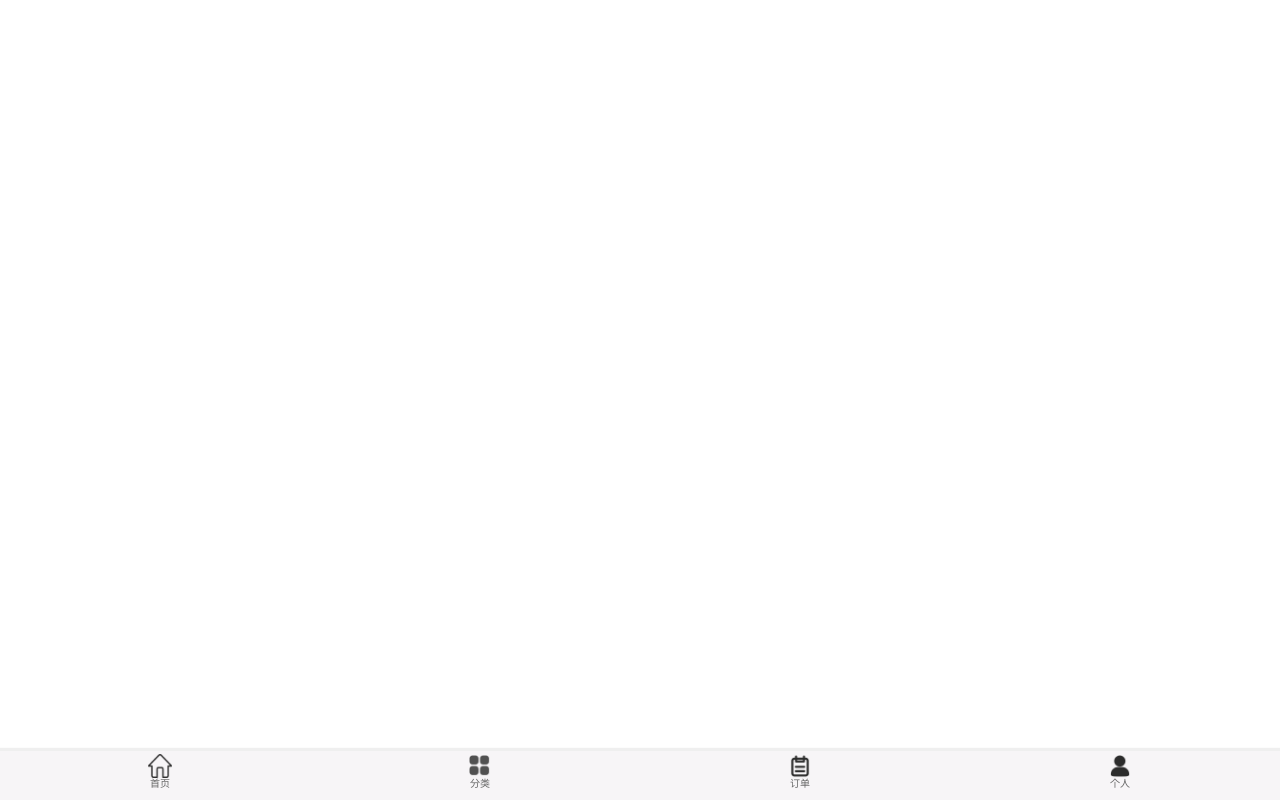
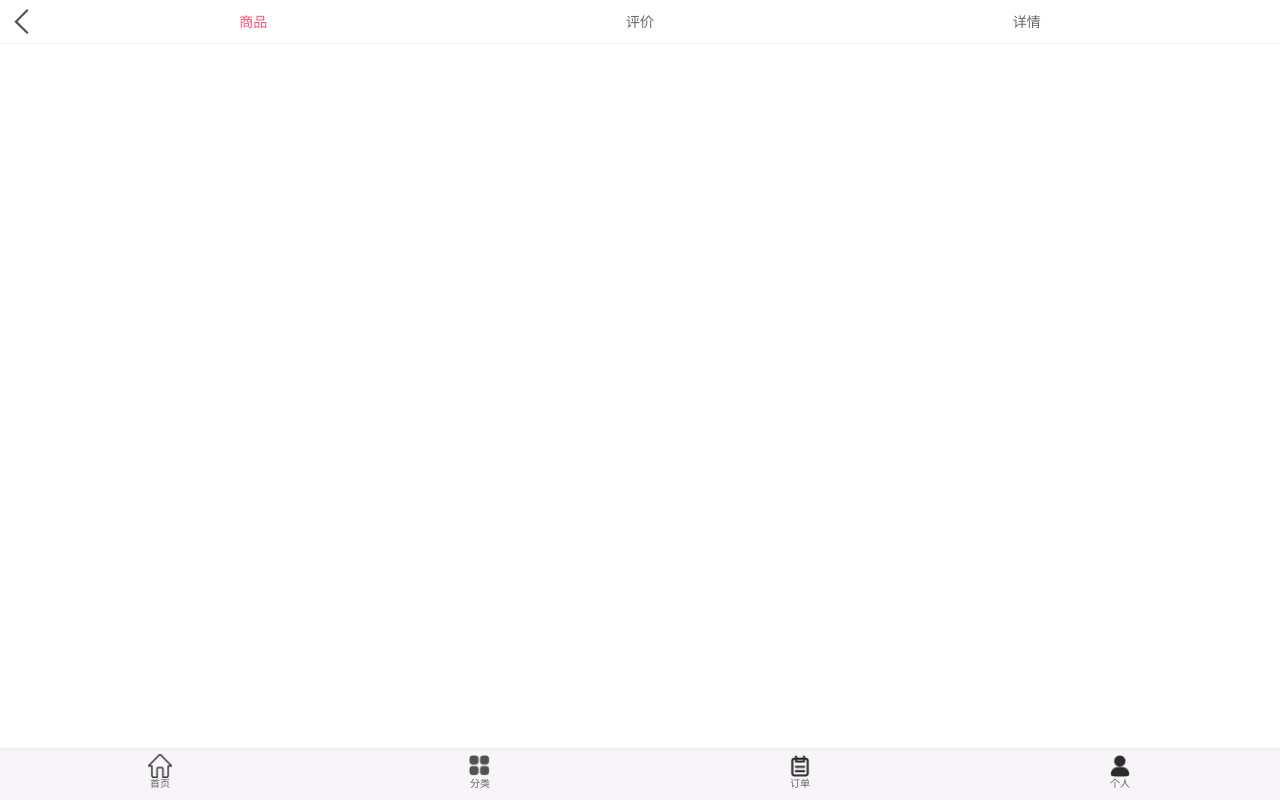
Before and after one commit to guoxiaowen-hub/easylife, a Vue app: page /detail/1 in a window 1280 px wide. Before the commit this address had no page. Built offline with nearby package versions, Linux system fonts and the light colour scheme.

Commit message:
导航栏更新,详情页开始更新

```diff
--- a/src/components/common/navbar/NavBar.vue
+++ b/src/components/common/navbar/NavBar.vue
@@ -14,7 +14,7 @@
 
 <script>
   export default {
-    name: "NavBar"
+    name: "NavBar",
   }
 </script>
 
@@ -28,12 +28,10 @@
   .left,
   .right{
     width: 60px;
-    background-color: #ff5777;
   }
 
   .center {
     flex: 1;
-    background-color: #ff5777;
     text-align: center;
   }
 </style>
--- a/src/components/content/goods/GoodsListItem.vue
+++ b/src/components/content/goods/GoodsListItem.vue
@@ -1,5 +1,5 @@
 <template>
-  <div class="goods-list-item">
+  <div class="goods-list-item" @click="goodsClick(goodsItem.iid)">
     <img :src="goodsItem.show.img" alt="">
     <div class="goods-list-item-text">
       <p class="goods-list-item-text-title">{{goodsItem.title}}</p>
@@ -22,6 +22,11 @@
           return {}
         }
       }
+    },
+    methods: {
+      goodsClick(goodsiid) {
+        this.$router.push('/detail/' + goodsiid)
+      },
     }
   }
 </script>
--- a/src/router/index.js
+++ b/src/router/index.js
@@ -4,6 +4,7 @@ const  Home = () => import('../views/home/home')
 const  Category = () => import('../views/category/category')
 const  Order = () => import('../views/order/order')
 const  Profile = () => import('../views/profile/profile')
+const  Detail = () => import('../views/detail/detail')
 
 const routes = [
   {
@@ -25,6 +26,10 @@ const routes = [
   {
     path: '/profile',
     component: Profile
+  },
+  {
+    path: '/detail/:id',
+    component: Detail
   }
 ]
 
--- /dev/null
+++ b/src/views/detail/childComps/detailNavbar.vue
@@ -0,0 +1,80 @@
+<template>
+  <div class="detail-nav-bar">
+    <nav-bar class="detail-nav-bar-main">
+      <template #left>
+        <div class="detail-nav-bar-left" @click="backClick">
+          <img class="left-img" src="~assets/img/detail/navbar/arrow.svg" alt="">
+        </div>
+      </template>
+      <template #center>
+        <div class="detail-nav-bar-center">
+          <div class="item-title"
+               :class="{active: index === currentIndex}"
+               @click="itemClick(index)"
+               v-for="(item, index) in titles">{{item}}</div>
+        </div>
+      </template>
+    </nav-bar>
+  </div>
+</template>
+
+<script>
+  import NavBar from "components/common/navbar/NavBar";
+
+  export default {
+    name: "detailNavbar",
+    data() {
+      return {
+        titles : ['商品','评价','详情'],
+        currentIndex: 0
+      }
+    },
+    components: {
+      NavBar
+    },
+    methods: {
+      itemClick(index) {
+        this.currentIndex = index;
+      },
+      backClick() {
+        this.$router.back();
+      }
+    }
+  }
+</script>
+
+<style scoped>
+.detail-nav-bar-main {
+  border-bottom: 1px solid rgba(135,147,154,0.1)
+}
+/*导航栏左边部分*/
+.detail-nav-bar-left{
+  padding-top: 9px;
+  padding-left: 9px;
+}
+
+.left-img {
+  width: 25px;
+  height: 25px;
+}
+
+
+/*导航栏中间部分*/
+.detail-nav-bar-center {
+  width: 100%;
+  height: 100%;
+  display: flex;
+  background-color: #FFFFFF;
+}
+
+.item-title {
+  flex: 1;
+  font-size: 14px;
+  text-align: center;
+  padding-top: 14px;
+}
+
+.active {
+  color: var(--color-high-text);
+}
+</style>
--- /dev/null
+++ b/src/views/detail/detail.vue
@@ -0,0 +1,28 @@
+<template>
+  <div id="detail">
+    <detail-nav-bar></detail-nav-bar>
+  </div>
+</template>
+
+<script>
+  import DetailNavBar from "views/detail/childComps/detailNavbar";
+
+  export default {
+    name: "detail",
+    data() {
+      return {
+        iid: null
+      }
+    },
+    components: {
+      DetailNavBar
+    },
+    created() {
+      this.iid = this.$route.params.id
+    }
+  }
+</script>
+
+<style scoped>
+
+</style>
--- a/src/views/home/childComps/HomeNavBar.vue
+++ b/src/views/home/childComps/HomeNavBar.vue
@@ -1,5 +1,5 @@
 <template>
-  <nav-bar>
+  <nav-bar class="nav-bar">
     <template #left>
         <div class="gps">
           <img class="gps-img" src="~assets/img/home/navbar/GPS.png">
@@ -31,29 +31,32 @@
 </script>
 
 <style scoped>
+.nav-bar {
+  background-color: #ff5777;
+}
 
 /*搜索框样式*/
 .search {
   width: 95%;
   height: 70%;
-  margin-top: 6px;
-  margin-left: 2.5%;
+  margin-top: 7px;
   border-radius: 8px;
   background-color: #FFFFFF;
   position: relative;
+  left: 5px;
 }
 .search > .search-img {
   width: 20px;
   height: 20px;
   position: absolute;
-  left: 5px;
+  left: 6px;
   top: 6px;
 }
 .search > .search-msg {
   width: 150px;
   position: absolute;
   left: 44px;
-  top: 7px;
+  top: 6px;
   overflow: hidden;
   text-overflow: ellipsis;
   white-space: nowrap;
@@ -63,9 +66,10 @@
 .gps {
   width: 80%;
   height: 80%;
-  margin: 5px auto;
-  padding-top: 8px;
+  padding-top: 13px;
+  padding-left: 7px;
   display: flex;
+  text-align: center;
 }
 .gps > .gps-img {
   width: 14px;
@@ -73,15 +77,15 @@
   padding-top: 1px;
 }
 .gps > .gps-msg {
-  color: #3A3A3A
+  color: #3A3A3A;
+  white-space:nowrap;
 }
 
 /*more的样式*/
 .more {
   width: 80%;
   height: 80%;
-  padding-top: 2px;
-  margin: 5px auto;
+  padding-top: 7px;
   text-align: center;
 }
 
```
Also changed, not shown: src/assets/img/detail/navbar/arrow.svg (added). Lines whose indentation alone changed are shown as unchanged.
